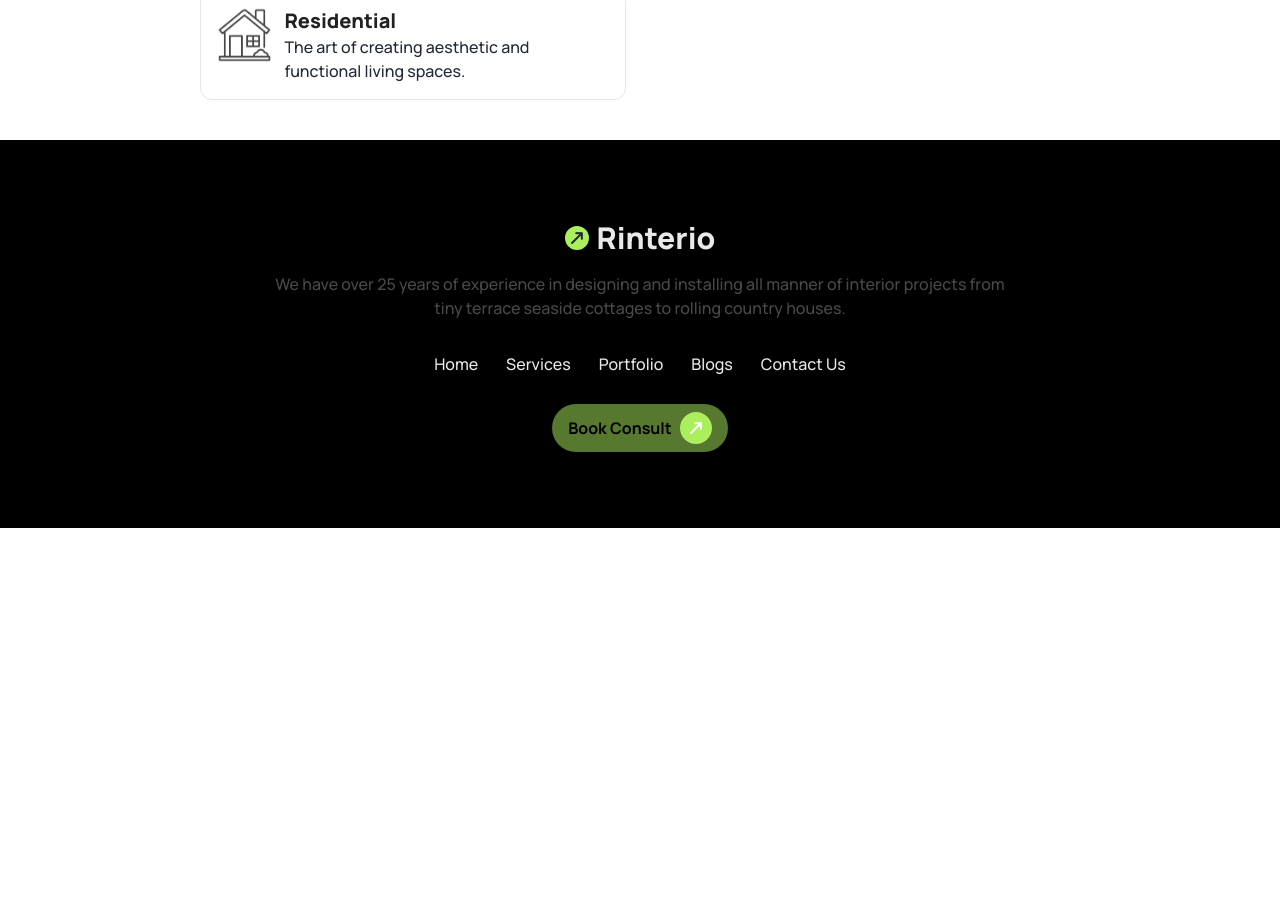
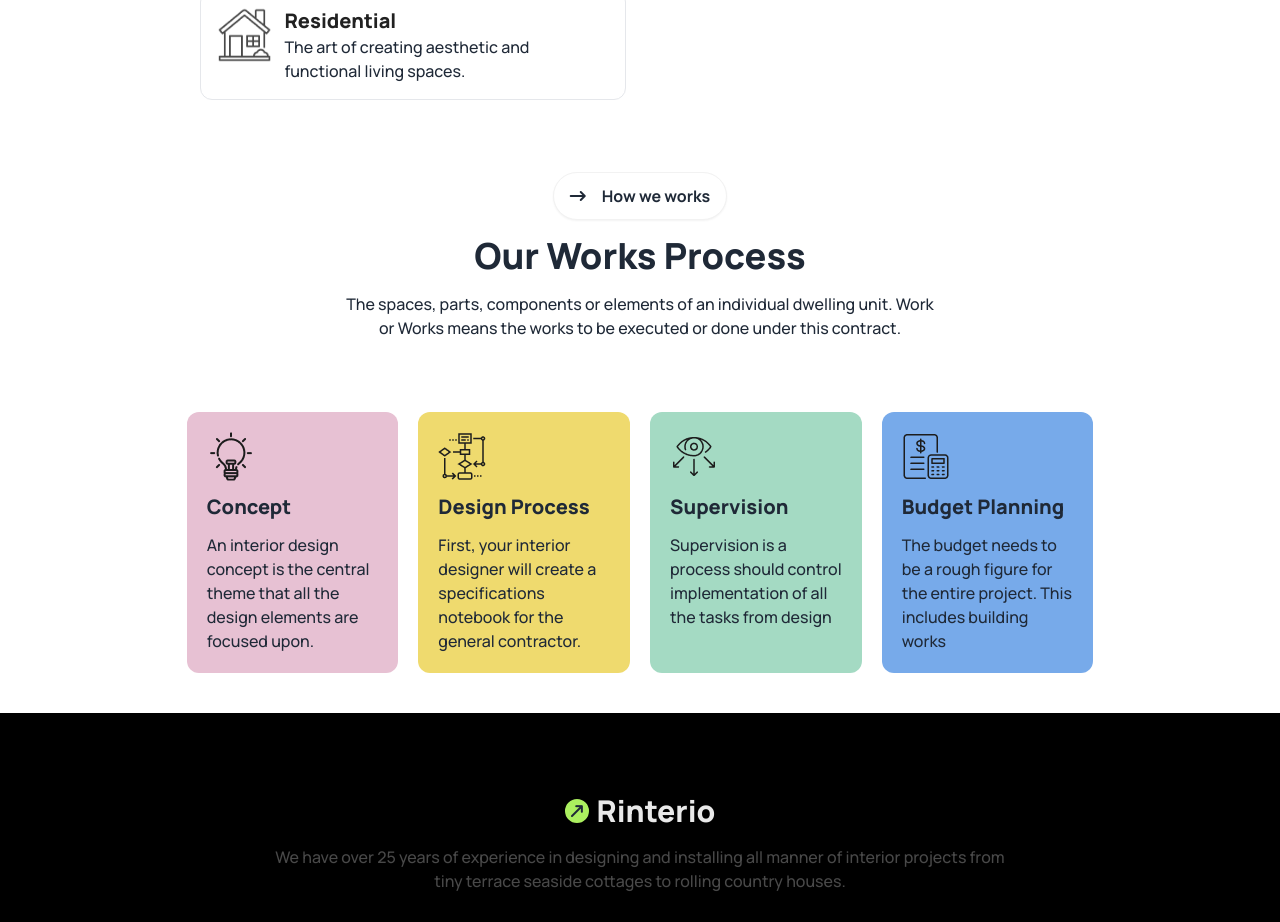
Before and after one commit to mdtanvircse572/PH_RESET_B9A3, a plain HTML site: page index.html in a window 1280 px wide. Shown: the part 1338-2260 px from the top of the page. Before the commit the page ends 1866 px from the top, so only its background shows below. Drawn offline with nearby package versions, Linux system fonts and the light colour scheme.

Commit message:
work policy donr

```diff
--- a/index.html
+++ b/index.html
@@ -210,11 +210,9 @@
         <div class="absolute -top-8 -left-10 hidden lg:flex">
           <img class="rotate-12" src="assets/Vector.png" alt="" />
         </div>
-        <div
-          class="flex flex-col justify-between lg:flex-row"
-        >
+        <div class="flex flex-col justify-between lg:flex-row">
           <!-- content part -->
-          <div class=" w-full   lg:w-[47%] mx-auto">
+          <div class="w-full lg:w-[47%] mx-auto">
             <!-- section title start-->
             <div
               class="md:space-y-4 py-4 md:py-6 lg:py-8 text-center lg:text-left"
@@ -238,8 +236,8 @@
               </p>
             </div>
             <!-- accordion part start -->
-            <div class="flex flex-col md:flex-row lg:flex-col gap-2 ">
-              <div class="flex gap-3 p-4 border rounded-xl bg-white ">
+            <div class="flex flex-col md:flex-row lg:flex-col gap-2">
+              <div class="flex gap-3 p-4 border rounded-xl bg-white">
                 <img
                   class="w-14 h-14"
                   src="assets/commercial.png"
@@ -254,7 +252,7 @@
                   </p>
                 </div>
               </div>
-              <div class="flex gap-3 p-4 border rounded-xl bg-white ">
+              <div class="flex gap-3 p-4 border rounded-xl bg-white">
                 <img
                   class="w-14 h-14"
                   src="assets/residential.png"
@@ -276,12 +274,84 @@
             </div>
           </div>
           <!-- image part -->
-          <div class=" w-full  lg:w-[47%] mx-auto">
+          <div class="w-full lg:w-[47%] mx-auto">
             <img
               class="w-full"
               src="assets/Rectangle.png"
               alt="About Us Image"
             />
+          </div>
+        </div>
+      </section>
+      <!-- How we works section start -->
+      <section class="my-10">
+        <!-- section title start-->
+        <div class="space-y-2 md:space-y-4 py-4 md:py-6 lg:py-8 text-center">
+          <button
+            class=" btn text-sm lg:text-base text-text_1 bg-white rounded-full px-4 py-2 font-bold"
+          >
+            <i class="fa-solid fa-arrow-right-long me-2"></i>How we works
+          </button>
+          <h2 class="text-xl md:text-2xl lg:text-4xl font-extrabold">
+            Our Works Process
+          </h2>
+          <p
+            class="text-sm lg:text-base text- font-medium text-text_1 lg:w-8/12 mx-auto"
+          >
+            The spaces, parts, components or elements of an individual dwelling
+            unit. Work or Works means the works to be executed or done under
+            this contract.
+          </p>
+        </div>
+        <!-- section title end-->
+        <div class="grid grid-cols-1 md:grid-cols-2 lg:grid-cols-4 gap-5 my-10">
+          <div class="bg-[#E7C1D3] p-5 rounded-xl space-y-3">
+            <img src="assets/concept.png" alt="" />
+            <h4
+              class="text-base md:text-lg lg:text-xl text-text_1 font-extrabold"
+            >
+              Concept
+            </h4>
+            <p class="text-sm lg:text-base text-text_1 font-medium">
+              An interior design concept is the central theme that all the
+              design elements are focused upon.
+            </p>
+          </div>
+          <div class="bg-[#EFDA6E] p-5 rounded-xl space-y-3">
+            <img src="assets/flow-chart.png" alt="" />
+            <h4
+              class="text-base md:text-lg lg:text-xl text-text_1 font-extrabold"
+            >
+              Design Process
+            </h4>
+            <p class="text-sm lg:text-base text-text_1 font-medium">
+              First, your interior designer will create a specifications
+              notebook for the general contractor.
+            </p>
+          </div>
+          <div class="bg-[#A4DAC3] p-5 rounded-xl space-y-3">
+            <img src="assets/vision.png" alt="" />
+            <h4
+              class="text-base md:text-lg lg:text-xl text-text_1 font-extrabold"
+            >
+              Supervision
+            </h4>
+            <p class="text-sm lg:text-base text-text_1 font-medium">
+              Supervision is a process should control implementation of all the
+              tasks from design
+            </p>
+          </div>
+          <div class="bg-[#77AAEA] p-5 rounded-xl space-y-3">
+            <img src="assets/budget-planning.png" alt="" />
+            <h4
+              class="text-base md:text-lg lg:text-xl text-text_1 font-extrabold"
+            >
+              Budget Planning
+            </h4>
+            <p class="text-sm lg:text-base text-text_1 font-medium">
+              The budget needs to be a rough figure for the entire project. This
+              includes building works
+            </p>
           </div>
         </div>
       </section>
```
